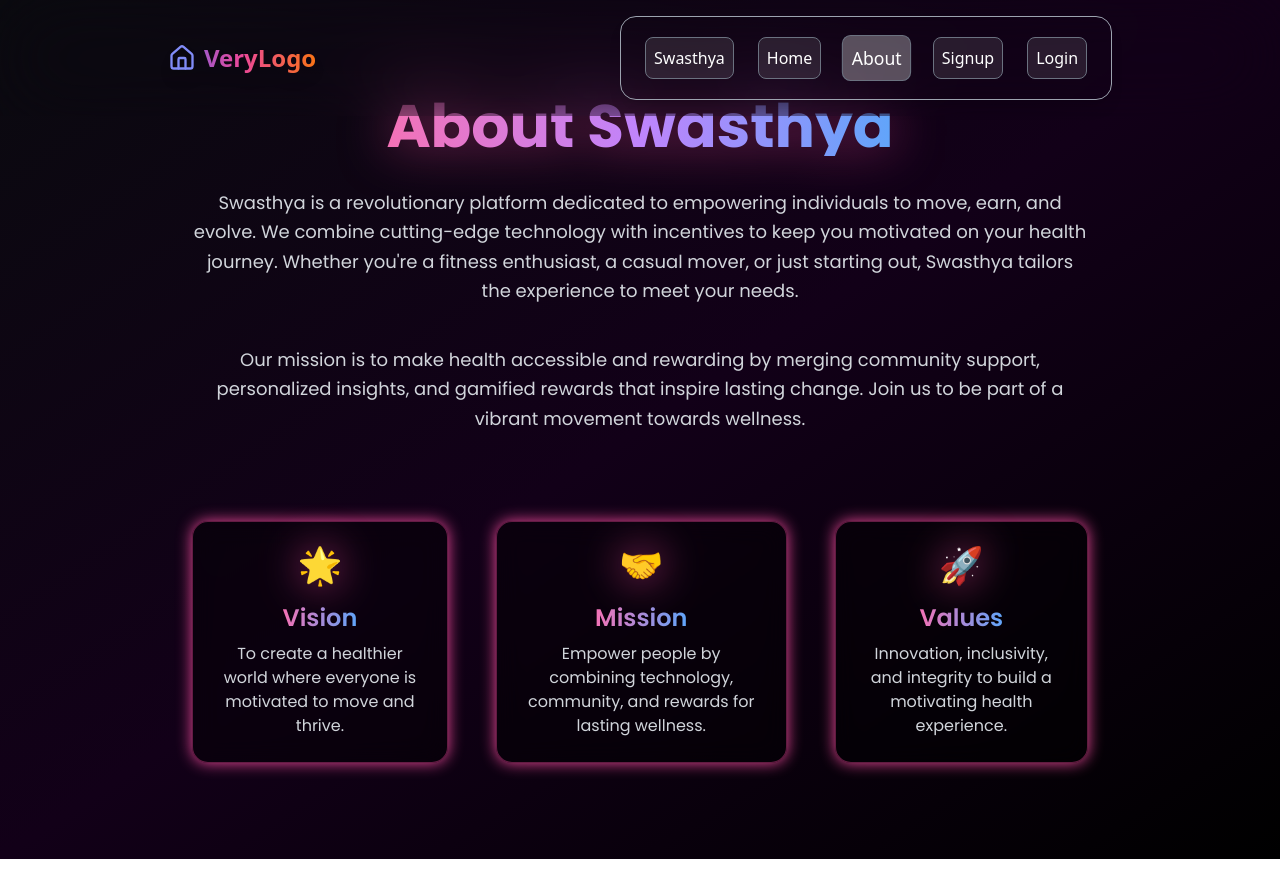
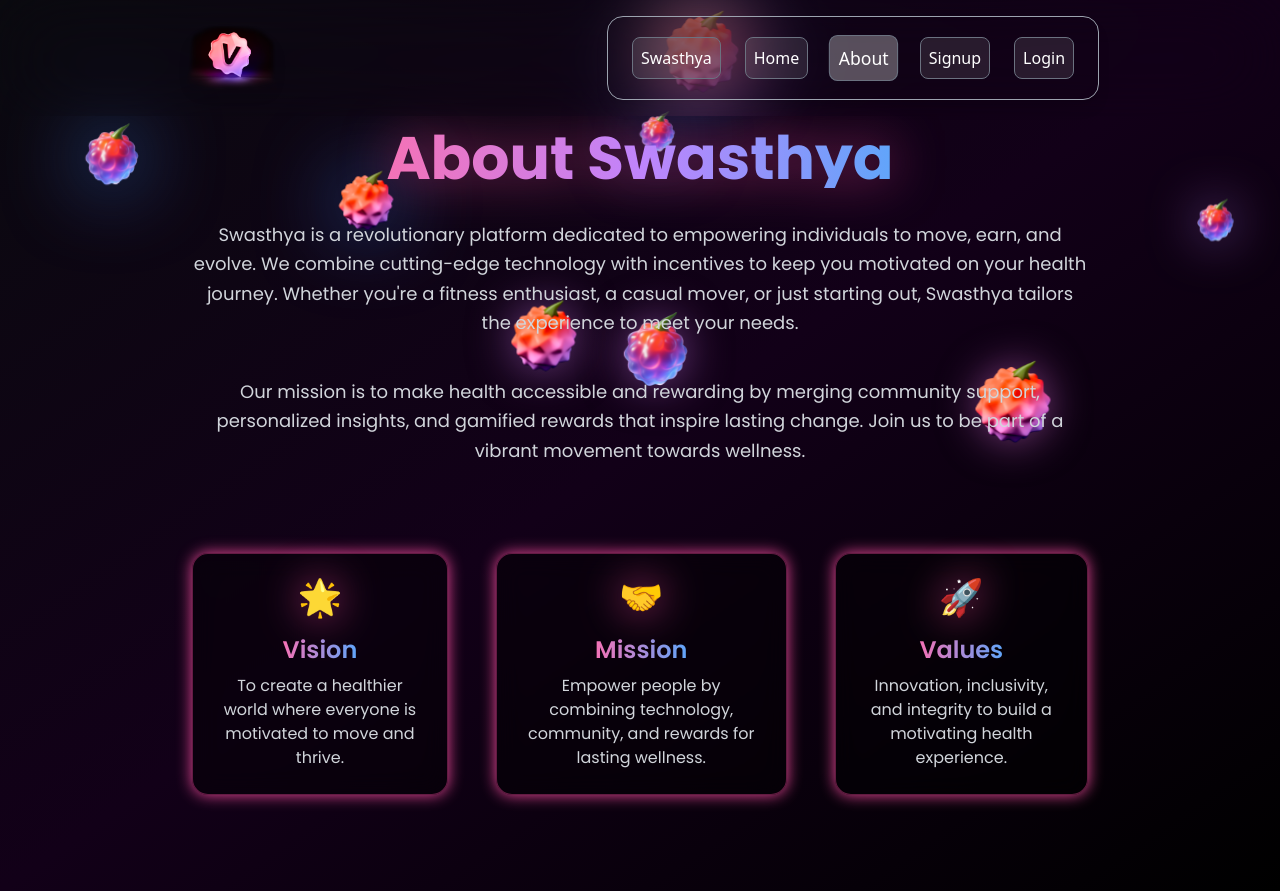
Before and after one commit to HKNain/very-hackathon, a React (Vite) app in the folder client/: page /about in a window 1280 px wide. Before the commit the page ends 859 px from the top, so only its background shows below. Built offline with nearby package versions, Linux system fonts and the light colour scheme; a web font is replaced by a local one.

Commit message:
resolved some bugs in about section

```diff
--- a/client/src/components/layout/Navbar.jsx
+++ b/client/src/components/layout/Navbar.jsx
@@ -1,5 +1,6 @@
 import { Home } from "lucide-react";
-import { Link, NavLink } from "react-router-dom";
+import {  NavLink } from "react-router-dom";
+import veryLogo from "../png/veryLogo.png"
 
 const Navbar = () => {
   const navBarOptionsStyle =
@@ -18,8 +19,8 @@ const Navbar = () => {
                      hover:scale-110 transition-transform duration-300 ease-in-out
                      drop-shadow-lg"
         >
-          <Home size={28} className="text-indigo-400 drop-shadow-md" />
-          VeryLogo
+
+         <img className="h-16 w-24 bg-transparent  object-cover object-center" src={`${veryLogo}`} alt="veryLogo" />
         </button>
       </div>
 
--- a/client/src/pages/About.jsx
+++ b/client/src/pages/About.jsx
@@ -2,6 +2,7 @@ import React from "react";
 import Navbar from "../components/layout/Navbar.jsx";
 import berry1 from "../components/png/berry1.png"
 import berry2 from "../components/png/berry2.png"
+import { useMemo } from "react";
 
 const floatingPNGs = [
   berry1,
@@ -26,23 +27,47 @@ const getRandomPosition = () => {
 
 
 const About = () => {
+  const randomPositions = useMemo(() => {
+    return floatingPNGs.map(() => ({
+      ...getRandomPosition(),
+      size: Math.random() * 60 + 40,
+      duration: Math.random() * 6 + 6,
+    }));
+  }, []);
   return (
     <>
       <Navbar />
+
       <div
         className="min-h-screen w-full flex flex-col justify-center items-center font-poppins
                     bg-gradient-to-br from-[#0a0a0f] via-[#120018] to-[#000000]
-                    px-8 py-24 text-center text-gray-300 relative z-10"
+                    px-8 py-24 text-center text-gray-300 relative z-10 "
       >
+         {floatingPNGs.map((png, i) => (
+          <img
+            key={i}
+            src={png}
+            alt={`floating-${i}`}
+            className="absolute animate-floatGlow"
+            style={{
+              top: randomPositions[i].top,
+              left: randomPositions[i].left,
+              width: randomPositions[i].size,
+              height: randomPositions[i].size,
+              animationDuration: `${randomPositions[i].duration}s`,
+              filter: "drop-shadow(0 0 20px rgba(236,72,153,0.6))",
+            }}
+          />
+        ))}
         <h1
           className="text-6xl font-bold text-transparent bg-clip-text
                      bg-gradient-to-r from-pink-400 via-purple-400 to-blue-400
-                     drop-shadow-[0_0_25px_rgba(236,72,153,0.6)] mb-8"
+                     drop-shadow-[0_0_25px_rgba(236,72,153,0.6)] mb-8 mt-8"
         >
           About Swasthya
         </h1>
 
-        <p className="max-w-4xl text-lg leading-relaxed mb-10">
+        <p className="max-w-4xl z-20 text-lg leading-relaxed mb-10">
           Swasthya is a revolutionary platform dedicated to empowering
           individuals to move, earn, and evolve. We combine cutting-edge
           technology with incentives to keep you motivated on your health
@@ -50,7 +75,7 @@ const About = () => {
           starting out, Swasthya tailors the experience to meet your needs.
         </p>
 
-        <p className="max-w-4xl text-lg leading-relaxed mb-10">
+        <p className="max-w-4xl  z-20 text-lg leading-relaxed mb-10">
           Our mission is to make health accessible and rewarding by merging
           community support, personalized insights, and gamified rewards that
           inspire lasting change. Join us to be part of a vibrant movement
@@ -67,11 +92,11 @@ const About = () => {
             </div>
             <h3
               className="text-2xl font-semibold text-transparent bg-clip-text
-                         bg-gradient-to-r from-pink-400 to-blue-400 mb-2"
+                         bg-gradient-to-r  z-20 from-pink-400 to-blue-400 mb-2"
             >
               Vision
             </h3>
-            <p className="text-gray-300">
+            <p className="text-gray-300  z-20">
               To create a healthier world where everyone is motivated to move
               and thrive.
             </p>
@@ -81,16 +106,16 @@ const About = () => {
             className="flex flex-col items-center p-6 rounded-2xl border border-pink-500/40
                         bg-black/40 backdrop-blur-md shadow-[0_0_15px_#ec4899] max-w-xs"
           >
-            <div className="text-4xl mb-4 drop-shadow-[0_0_20px_rgba(236,72,153,0.8)]">
+            <div className="text-4xl mb-4 drop-shadow-[0_0_20px_rgba(236,72,153,0.8)]  z-20">
               🤝
             </div>
             <h3
               className="text-2xl font-semibold text-transparent bg-clip-text
-                         bg-gradient-to-r from-pink-400 to-blue-400 mb-2"
+                         bg-gradient-to-r from-pink-400 to-blue-400 mb-2  z-20"
             >
               Mission
             </h3>
-            <p className="text-gray-300">
+            <p className="text-gray-300  z-20">
               Empower people by combining technology, community, and rewards for
               lasting wellness.
             </p>
```
Also changed, not shown: client/src/components/png/veryLogo.png (renamed from client/src/components/png/very-logo.png).
